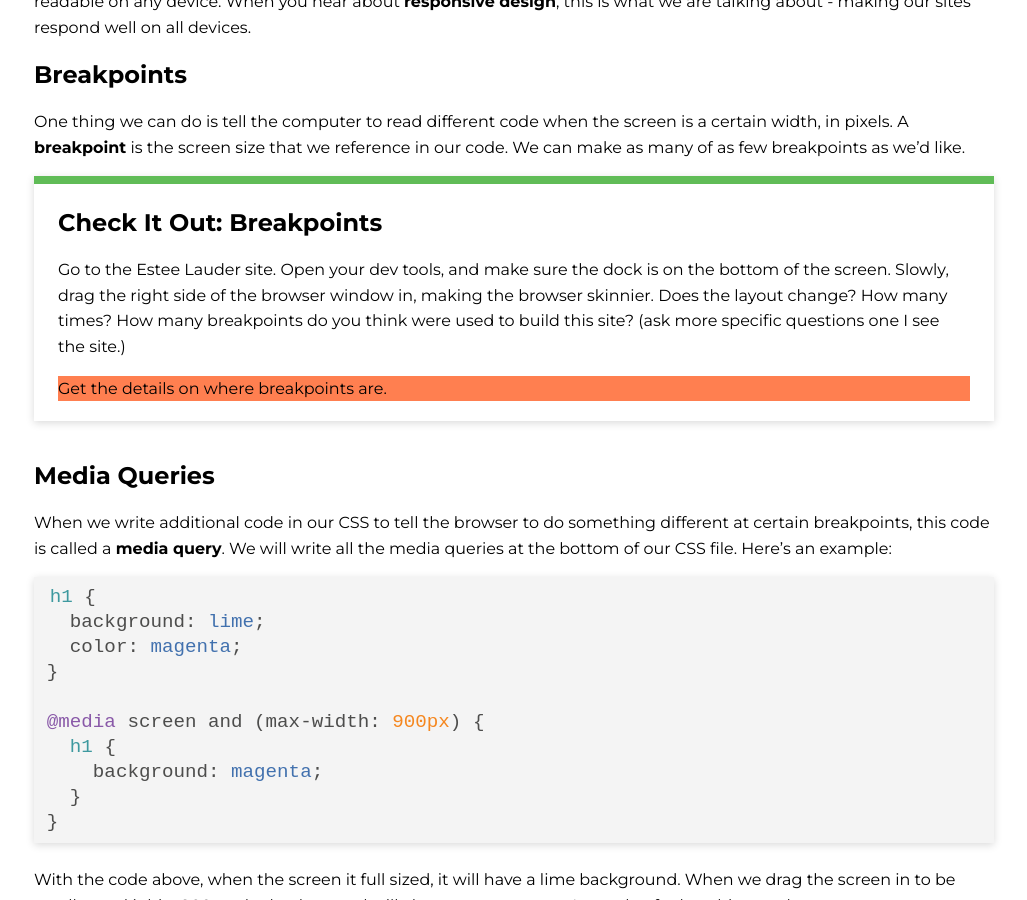
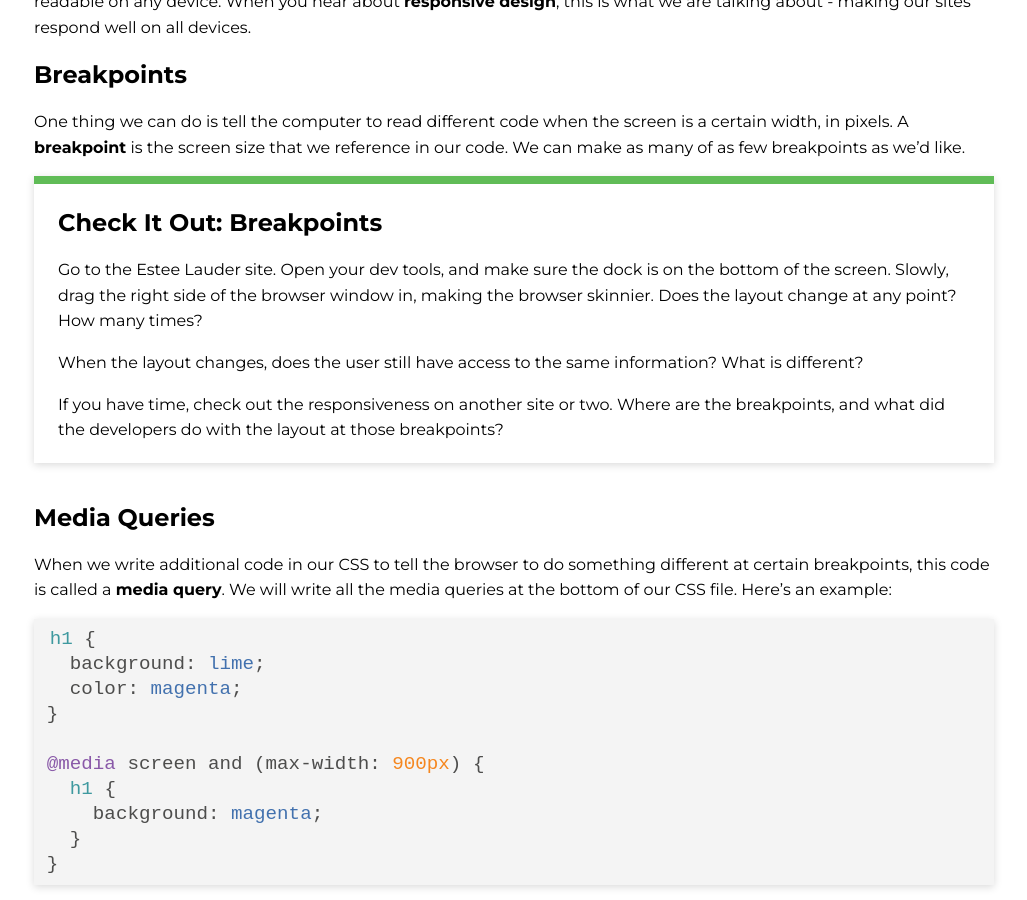
Before and after one commit to ameseee/kwk-curriculum-site, a Jekyll site: the page built from web-app/lessons/responsive-design/index.md, in a window 1280 px wide and 900 px high, scrolled down 650 px. Shown: the whole window, without its empty margins (126-1153 px from the left). Built offline with Jekyll 4.4.1, drawn with Linux system fonts in a browser that asks for light colours; nearby versions of some CDN libraries.

Commit message:
Modify Estee Lauder responsiveness questions

```diff
--- a/web-app/lessons/responsive-design/index.md
+++ b/web-app/lessons/responsive-design/index.md
@@ -24,8 +24,9 @@ One thing we can do is tell the computer to read different code when the screen
 
 <div class="try-it">
   <h2>Check It Out: Breakpoints</h2>
-  <p>Go to the Estee Lauder site. Open your dev tools, and make sure the dock is on the bottom of the screen. Slowly, drag the right side of the browser window in, making the browser skinnier. Does the layout change? How many times? How many breakpoints do you think were used to build this site? (ask more specific questions one I see the site.)</p>
-  <p class="to-do"> Get the details on where breakpoints are.</p>
+  <p>Go to the Estee Lauder site. Open your dev tools, and make sure the dock is on the bottom of the screen. Slowly, drag the right side of the browser window in, making the browser skinnier. Does the layout change at any point? How many times? </p>
+  <p>When the layout changes, does the user still have access to the same information? What is different?</p>
+  <p>If you have time, check out the responsiveness on another site or two. Where are the breakpoints, and what did the developers do with the layout at those breakpoints?</p>
 </div>
 
 ## Media Queries
```
